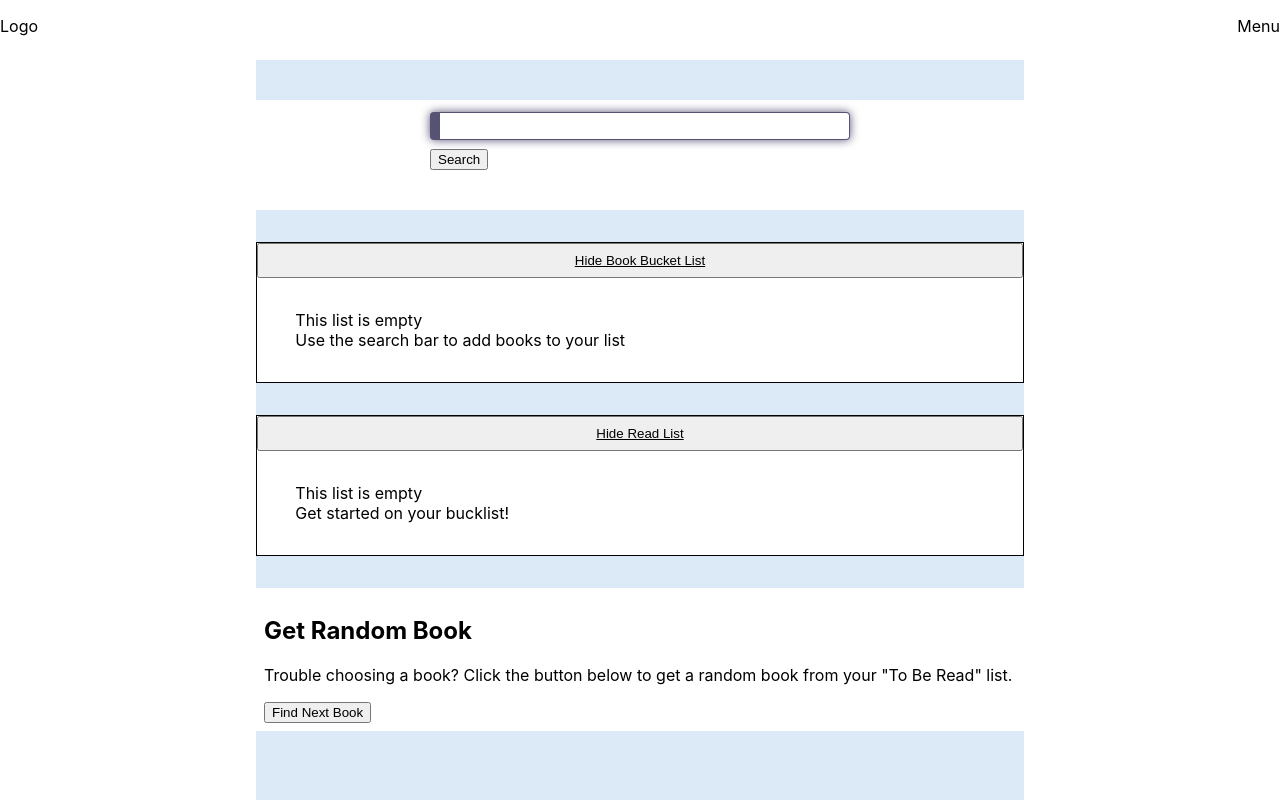
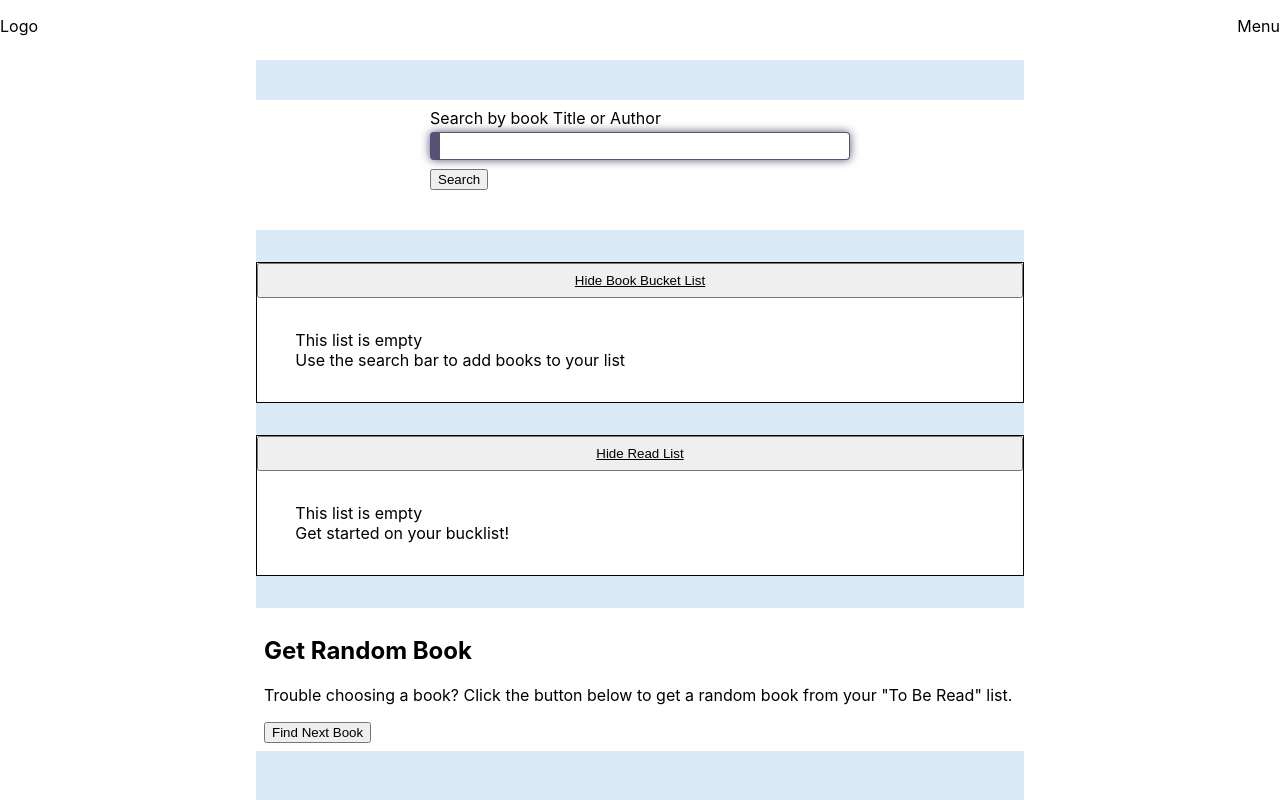
Before and after one commit to ElizabethClohosey/Book-club, a React (Create React App) app: page / in a window 1280 px wide. Shown: the top 800 px of the page. Built offline with nearby package versions, Linux system fonts and the light colour scheme.

Commit message:
Added input search label.  Updated random book error

```diff
--- a/src/components/pages/book-search.jsx
+++ b/src/components/pages/book-search.jsx
@@ -84,7 +84,12 @@ const BookSearch = ({
   return (
     <>
       <form>
-        <TextInput ref={searchRef} isValid={true} focusOnLoad={true} />
+        <TextInput
+          ref={searchRef}
+          label="Search by book Title or Author"
+          isValid={true}
+          focusOnLoad={true}
+        />
         <button onClick={findBooks}>{/* <MdSearch /> */} Search</button>
       </form>
       <section className="search-results">
--- a/src/components/random-book.jsx
+++ b/src/components/random-book.jsx
@@ -20,7 +20,7 @@ const ReadList = ({ bucketListBooks, handleUserMessage }) => {
       console.log("No random book for you");
       handleUserMessage({
         type: "",
-        message: "No random book for you!",
+        message: "Your Book Bucket List is empty",
         isErr: true,
       });
       // setIsMessageErr(true);
```
